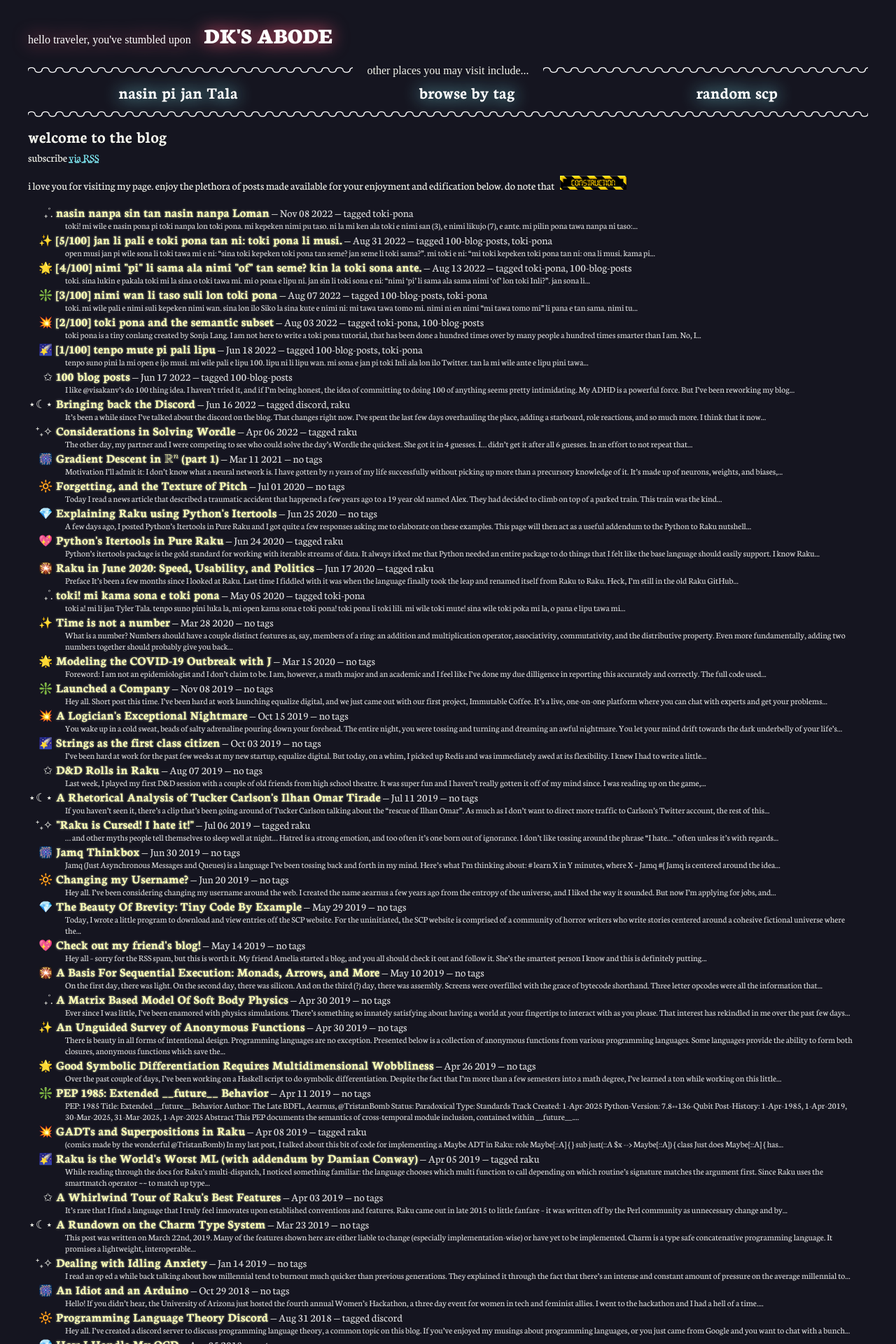
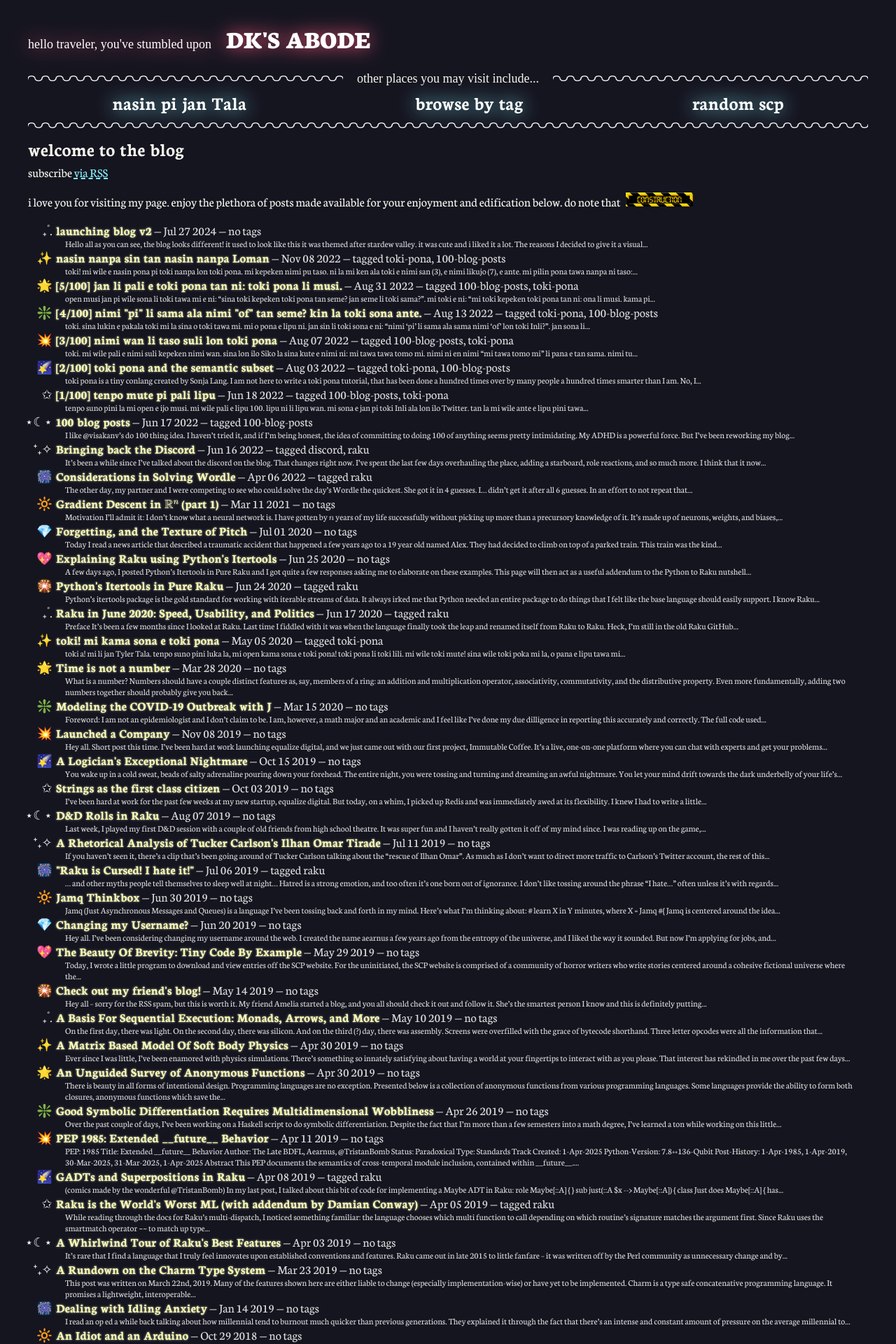
Before and after one commit to DataKinds/datakinds.github.io, a Jekyll site: the page built from index.md, in a window 1280 px wide. Shown: the top 1920 px of the page at 70% size. Built offline with Jekyll 4.4.1, drawn with Linux system fonts in a browser that asks for light colours; some web fonts are replaced.

Commit message:
New post, change around tags

```diff
--- /dev/null
+++ b/_posts/2024-07-26-launching-blog-v2.md
@@ -0,0 +1,27 @@
+---
+layout: post
+title: launching blog v2
+date: 2024-07-26 22:37 -0700
+---
+
+Hello all
+
+as you can see, the blog looks different!
+
+it used to look like this
+
+![the old blog, stardrew valley themed](/assets/imgs/v2/image.png)
+
+it was themed after stardew valley. it was cute and i liked it a lot. The reasons I decided to give it a visual overhaul are as follows:
+* I didn't know where to put other pages without it looking bizarre,
+* I'd like to write more long form content _about_ video games and I felt like having my page themed after a single game is a lil biased, and
+* I didn't feel like touching up the background lol
+
+I had a few goals with this redesign
+* Keep it quirky
+* Keep it readable for old posts (including adding some extra goodies like syntax highlighting)
+* Giving myself space to add more pages and do further experimentation
+
+I suppose this also counts as part of my [100 blog posts challenge](/2022/06/17/100-blog-posts), but I'm no longer numbering the titles because that was annoying lol
+
+so, with this redesign I've given myself a good foundation to keep hacking away on. hope you like it! new long form posts and possibly other goodies soon...
--- a/_sass/v2.scss
+++ b/_sass/v2.scss
@@ -13,6 +13,7 @@ html {
     background-color: rgb(21, 21, 32);
     color: rgb(246, 247, 238);
     font-family: "Neuton", serif;
+    font-size: large;
 }
 
 body {
@@ -34,6 +35,10 @@ a {
 a:visited {
     text-decoration: underline dashed;
     color:rgb(255, 133, 228)
+}
+
+p > img {
+    max-width: 100%;
 }
 
 .fancy {
```
Also changed, not shown: _posts/2022-11-07-nasin-nanpa-sin-tan-nasin-nanpa-loman.md (+1 -2 lines), assets/imgs/v2/image.png (added).
